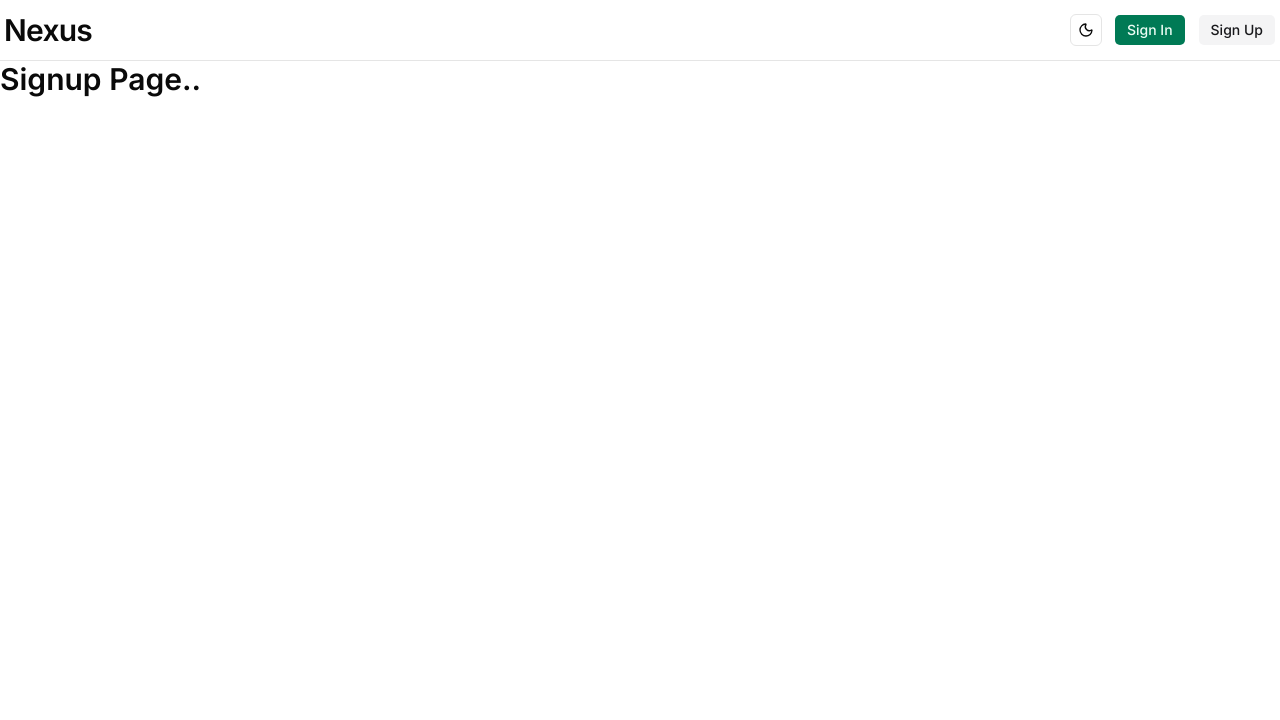
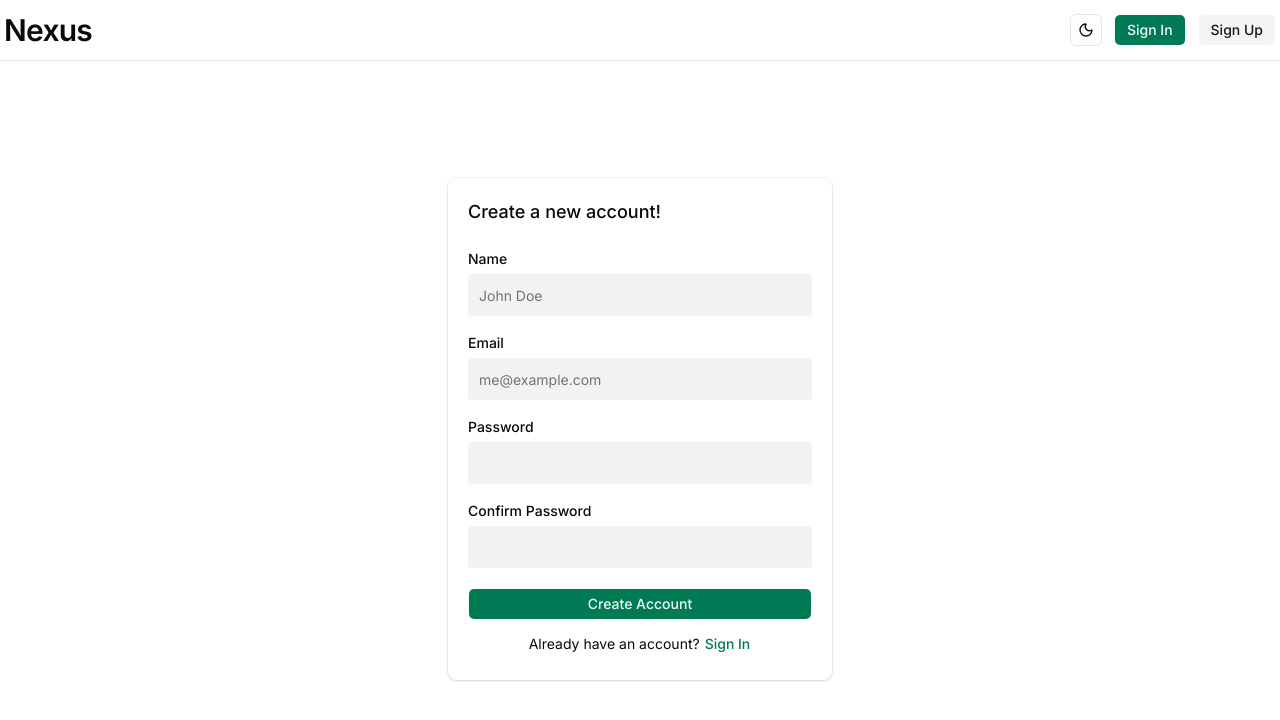
Before and after one commit to 0xSlayver/Nexus, a Next.js app: page /sign-up in a window 1280 px wide. Shown: the top 720 px of the page. Built offline with nearby package versions, Linux system fonts and the light colour scheme.

Commit message:
UI: finish SignUp form

```diff
--- a/src/app/sign-up/page.tsx
+++ b/src/app/sign-up/page.tsx
@@ -1,5 +1,32 @@
+import CardCompact from "@/components/CardCompact";
+import SignUpForm from "@/components/layout/public/SignUpForm";
+import { Button } from "@/components/ui/button";
+import { signInPath } from "@/paths";
+import Link from "next/link";
+
 function SignupPage() {
-  return <h1 className='text-3xl font-semibold'>Signup Page..</h1>;
+  return (
+    <div className="flex min-h-[calc(100dvh-4rem)] items-center justify-center">
+      <CardCompact
+        title="Create a new account!"
+        footer={
+          <div className="flex w-full flex-col items-center gap-2">
+            <Button size={"icon"} type="submit" className="w-full">
+              Create Account
+            </Button>
+            <Link href={signInPath()} className="flex items-center gap-1">
+              Already have an account?
+              <Button className="p-0" variant={"link"}>
+                Sign In
+              </Button>
+            </Link>
+          </div>
+        }
+      >
+        <SignUpForm />
+      </CardCompact>
+    </div>
+  );
 }
 
 export default SignupPage;
--- a/src/components/CardCompact.tsx
+++ b/src/components/CardCompact.tsx
@@ -21,7 +21,7 @@ function CardCompact({
   footer,
 }: CardCompactProps) {
   return (
-    <Card className="w-full max-w-sm">
+    <Card className="w-full max-w-sm rounded-md">
       <CardHeader>
         <CardTitle className="text-lg">{title}</CardTitle>
         <CardDescription>{description}</CardDescription>
--- a/src/components/layout/public/SignInForm.tsx
+++ b/src/components/layout/public/SignInForm.tsx
@@ -9,7 +9,7 @@ function SignInForm() {
         label="Email"
         htmlFor="email"
         id="email"
-        type="text"
+        type="email"
         placeholder="me@example.com"
       />
 
--- /dev/null
+++ b/src/components/layout/public/SignUpForm.tsx
@@ -0,0 +1,40 @@
+import Form from "@/components/ui/Form";
+import LabelButton from "@/components/ui/LabelButton";
+
+function SignUpForm() {
+  return (
+    <Form>
+      <LabelButton
+        label="Name"
+        htmlFor="name"
+        id="name"
+        type="text"
+        placeholder="John Doe"
+      />
+
+      <LabelButton
+        label="Email"
+        htmlFor="email"
+        id="email"
+        type="email"
+        placeholder="me@example.com"
+      />
+
+      <LabelButton
+        label="Password"
+        htmlFor="password"
+        id="password"
+        type="password"
+      />
+
+      <LabelButton
+        label="Confirm Password"
+        htmlFor="confirmPassword"
+        id="confirmPassword"
+        type="password"
+      />
+    </Form>
+  );
+}
+
+export default SignUpForm;
```
